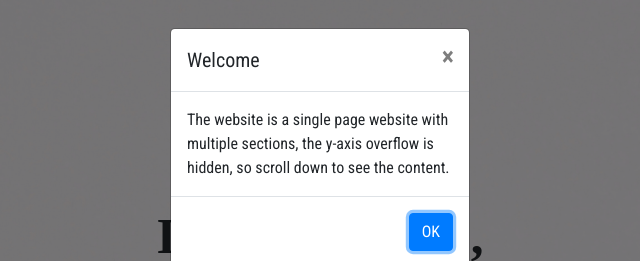
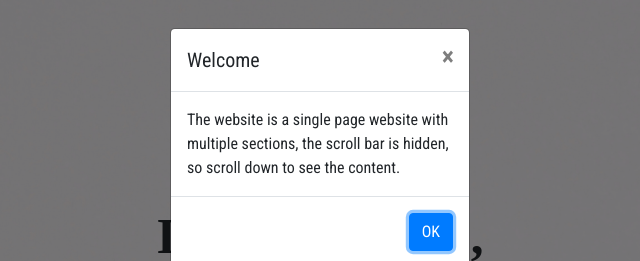
Before and after one commit to ishaanmeena/ishaanmeena.github.io, a plain HTML site: page index.html in a window 1280 px wide. Shown: the top 261 px of the page, 320-960 px from the left. Drawn offline with nearby package versions, Linux system fonts and the light colour scheme; a web font is replaced by a local one.

Commit message:
Update index.html

```diff
--- a/index.html
+++ b/index.html
@@ -24,7 +24,7 @@
         bootbox.alert({
             size: "small",
             title: "Welcome",
-            message: "The website is a single page website with multiple sections, the y-axis overflow is hidden, so scroll down to see the content.",
+            message: "The website is a single page website with multiple sections, the scroll bar is hidden, so scroll down to see the content.",
             callback: function () {}
         })
     </script>
```
